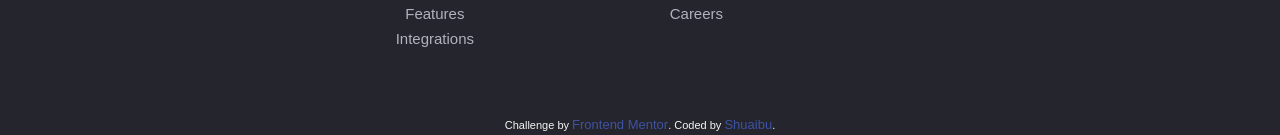
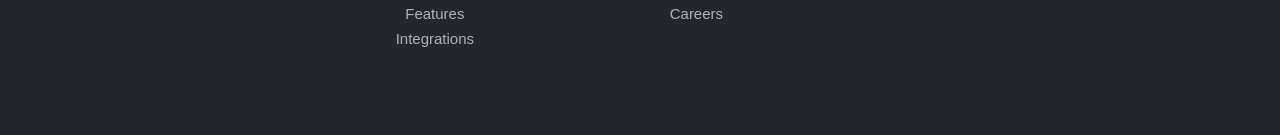
Before and after one commit to shuaibu222/blogr-page, a plain HTML site: page index.html in a window 1280 px wide. Shown: the part 2994-3129 px from the top of the page. Drawn offline with Linux system fonts and the light colour scheme; a web font is replaced by a local one.

Commit message:
update
update to the workflow

```diff
--- a/index.html
+++ b/index.html
@@ -252,13 +252,6 @@
           </ul>
         </div>
       </div>
-
-      <div class="attribution">
-        Challenge by
-        <a href="https://www.frontendmentor.io?ref=challenge" target="_blank"
-          >Frontend Mentor</a
-        >. Coded by <a href="https://github.com/shuaibu222/">Shuaibu</a>.
-      </div>
     </footer>
 
     <script src="/src/js/script.js"></script>
```
Also changed, not shown: 1 other file.
